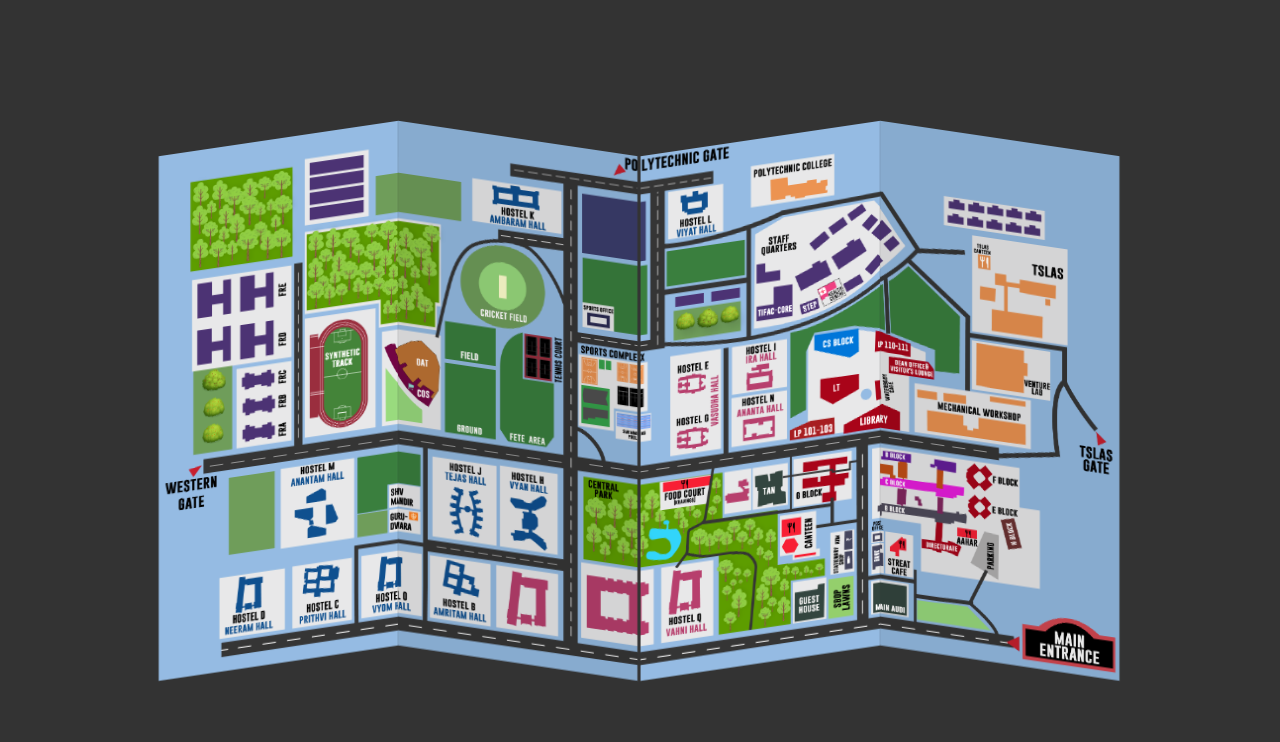
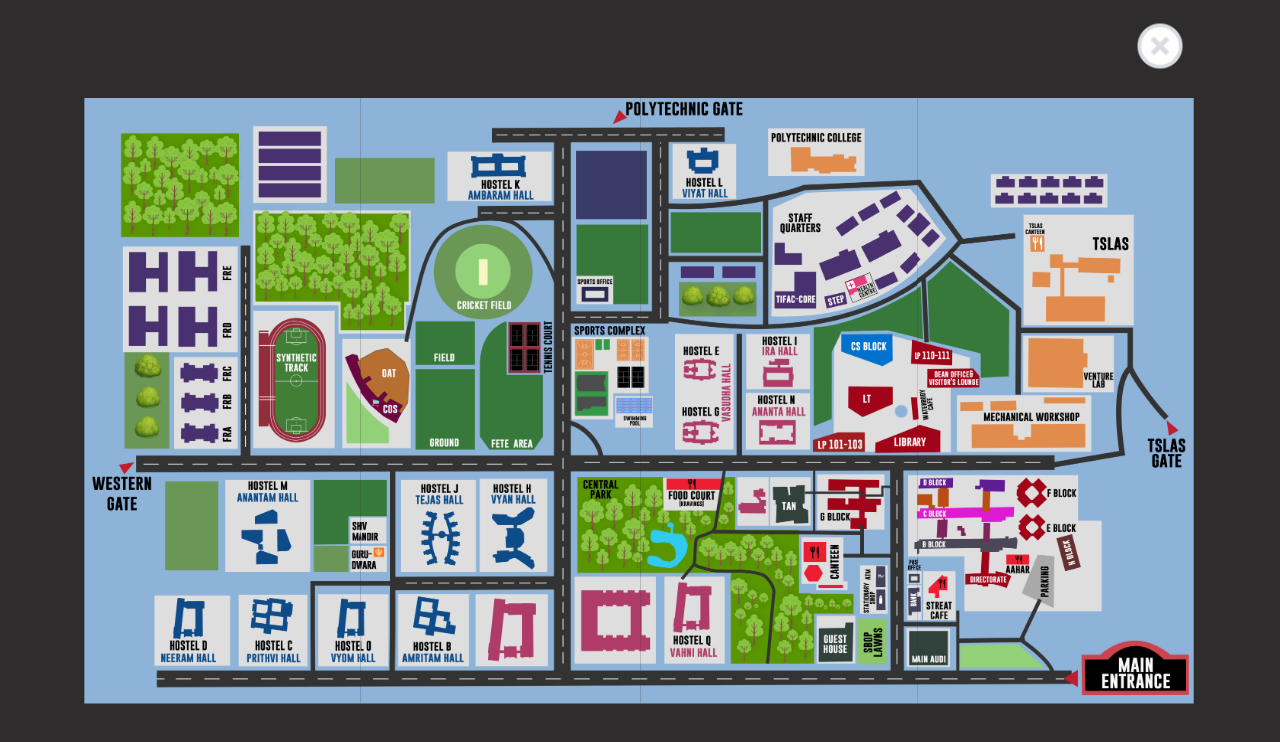
Before and after one commit to vishesh7124/map-animation, a plain HTML site: page index.html in a window 1280 px wide. Both pictures are taken after a click on the element 640 px from the left and 399 px from the top of the page. Drawn offline with Linux system fonts and the light colour scheme.

Commit message:
Added close and hovering functionality

```diff
--- a/index.html
+++ b/index.html
@@ -8,11 +8,17 @@
 
 </head>
 <body>
+
     <div class="card" id="card">
         <div class="fold"></div>
         <div class="fold"></div>
         <div class="fold"></div>
-        <div class="fold"></div>
+        <div class="fold">
+
+        </div>
+    </div>
+    <div class="closeMap" id="closeMap">
+        <img src="./delete.png" alt="">
     </div>
     <!-- <p>Click on Map to Navigate</p> -->
 </body>
--- a/script.js
+++ b/script.js
@@ -1,27 +1,79 @@
-card = document.getElementById("card")
-folds = document.getElementsByClassName("fold")
-console.log(folds)
-
+const card = document.getElementById("card")
+const folds = document.getElementsByClassName("fold")
+const transformSkew =(fold,deg)=>{
+    fold.style.transform = `skewY(${deg}deg)`
+}
+const closeMap = document.getElementById("closeMap")
+var r = document.querySelector(':root');
+let zoom =0
 
 card.addEventListener("click",()=>{
+    zoom =1
     for (let i = 0; i < folds.length; i++) {
         if(i%2==0){
             card.style.transform ="scale(3.5)"
-            // transformSkew(folds[i],-15)
-            setTimeout(transformSkew(folds[i],0),500)
-            // setTimeout(transformSkew(folds[i],0),1500)
+            transformSkew(folds[i],0)
             folds[i].style.filter = "brightness(1)"
         }
         else {
-            // transformSkew(folds[i],15)
-            setTimeout(transformSkew(folds[i],0),500)
-            // setTime      out(transformSkew(folds[i],0),1500)
+            transformSkew(folds[i],0)
             folds[i].style.filter = "brightness(1)"
         }
     }
+    r.style.setProperty('--bcolor', 'transparent');
+    setTimeout(() => {
+        closeMap.style.display = "block"
+
+    }, 500);
+})
+card.addEventListener("mouseenter",()=>{
+    if(!zoom){
+        r.style.setProperty('--bcolor', 'white');
+        card.style.transform = "scale(1.2)"
+    }
 })
 
-const transformSkew =(fold,deg)=>{
-    fold.style.transform = `skewY(${deg})`
-    console.log(deg)
-}
+card.addEventListener("mouseleave",()=>{
+    r.style.setProperty('--bcolor', 'transparent');
+    if(!zoom){
+        card.style.transform = "scale(1)"
+
+    }
+})
+
+document.body.addEventListener("keydown", (e)=>{
+    if(e.key=="Escape"){
+        zoom=0
+        for (let i = 0; i < folds.length; i++) {
+            if(i%2==0){
+                card.style.transform ="scale(1)"
+                transformSkew(folds[i],-45)
+                folds[i].style.filter = "brightness(1.25)"
+            }
+            else {
+                transformSkew(folds[i],45)
+                folds[i].style.filter = "brightness(0.75)"
+            }
+        }
+        closeMap.style.display = "none"
+    }
+
+})
+
+closeMap.addEventListener("click",()=>{
+    for (let i = 0; i < folds.length; i++) {
+        if(i%2==0){
+            card.style.transform ="scale(1)"
+            transformSkew(folds[i],-45)
+            folds[i].style.filter = "brightness(1.25)"
+        }
+        else {
+            transformSkew(folds[i],45)
+            folds[i].style.filter = "brightness(0.75)"
+        }
+    }
+    setTimeout(() => {
+        zoom =0
+    }, 500);
+    closeMap.style.display = "none"
+})
--- a/style.css
+++ b/style.css
@@ -1,103 +1,134 @@
-*{
+:root {
+  --bcolor: transparent;
+}
+
+* {
   margin: 0;
   padding: 0;
   box-sizing: border-box;
 }
 
-body{
-    background: #333;
+body {
+  background: rgb(46, 44, 44);
   display: flex;
   justify-content: center;
   align-items: center;
   height: 100vh;
-    /* animation: name duration timing-function delay iteration-count direction fill-mode; */
-    /* animation: crunch 4s  ease-in-out infinite;   */
+  /* transition: all 450ms ease-in-out; */
 }
 
-/* body:hover{
-    transition: scale 4s  ease-out ;
-    transform: scale(1.5);
-    } */
-
-    @keyframes crunch{
-        50%{
-            transform: scale(0.6);
-        }
+.closeMap {
+  display: none;
+  height: 60px;
+  width: 60px;
+  position: absolute;
+  top: 2%;
+  right: 7%;
+  cursor: pointer;
+  transition: all 1s ease-in;
 }
 
-.card{
+.closeMap img {
+  height: 100%;
+  width: 100%;
+  transition: all 1s ease-in;
+}
+
+.card {
   display: flex;
   width: 24.8vw;
   height: 13.5vw;
-    transition: all 4s ease-in-out;
+  transition: all 450ms ease-in-out;
   cursor: pointer;
 }
 
-.fold{
+.fold {
   flex: 1;
   background: url(./Map_draft@4x.png);
   background-size: cover;
-
-    transition: all 4s ease-in-out;
-    /* animation:  4s 1s ease-in-out infinite; */
+  box-sizing: border-box;
+  transition: all 450ms ease-in-out;
 }
 
-.fold-transition{
-    transition: all 4s ease-in-out;
-}
-
-
-
-.fold:nth-child(1){
+.fold:nth-child(1) {
   background-position: 0%;
   transform: skewY(-45deg);
   filter: brightness(1.25);
 }
-.fold:nth-child(2){
+.fold:nth-child(1)::before {
+  content: "";
+  position: absolute;
+  height: 207px;
+  width: 95px;
+  left: -2px;
+  right: 0;
+  bottom: -2px;
+  z-index: -1;
+  border: var(--bcolor) solid;
+  border-right: 0 !important;
+  border-radius: 5px;
+  border-top-right-radius: 0px;
+  border-bottom-right-radius: 0px;
+}
+
+.fold:nth-child(2) {
   background-position: 33.4%;
   transform: skewY(45deg);
   filter: brightness(0.75);
 }
-.fold:nth-child(3){
+
+.fold:nth-child(2)::before {
+  content: "";
+  position: absolute;
+  height: 207px;
+  width: 95px;
+  left: 0px;
+  right: 0;
+  bottom: -2px;
+  z-index: -1;
+  border: var(--bcolor) solid;
+  border-right: 0 !important;
+  border-left: 0 !important;
+}
+
+.fold:nth-child(3) {
   background-position: 66.6%;
   transform: skewY(-45deg);
   filter: brightness(1.25);
 }
-.fold:nth-child(4){
+
+.fold:nth-child(3)::before {
+  content: "";
+  position: absolute;
+  height: 207px;
+  width: 95px;
+  left: 0px;
+  right: 0;
+  bottom: -2px;
+  z-index: -1;
+  border: var(--bcolor) solid;
+  border-right: 0 !important;
+  border-left: 0 !important;
+}
+
+.fold:nth-child(4) {
   background-position: 100%;
   transform: skewY(45deg);
   filter: brightness(0.75);
 }
 
-.fold:nth-child(odd){
-    animation-name: odd-fold ;
+.fold:nth-child(4)::before {
+  content: "";
+  position: absolute;
+  height: 207px;
+  width: 95px;
+  left: 0px;
+  right: 0;
+  bottom: -2px;
+  z-index: -1;
+  border: var(--bcolor) solid;
+  border-left: 0 !important;
+  border-radius: 5px;
+  border-top-left-radius: 0;
+  border-bottom-left-radius: 0;
 }
-/* .fold:hover{
-    transform: skewY(-15deg);
-    filter: brightness(1.25);
-} */
-
-@keyframes odd-fold{
-    50%{
-        transform: skewY(-15deg);
-        filter: brightness(1.25);
-    }
-    100%{
-        transform: skewY(0deg);
-        filter: brightness(1);
-    }
-}
-.fold:nth-child(even){
-    animation-name: even-fold ;
-}
-
-@keyframes even-fold{
-    50%{
-        transform: skewY(   15deg);
-        filter: brightness(0.75);
-    }
-    100%{
-        transform: skewY(0deg);
-        filter: brightness(1);
-    }
-}
```
Also changed, not shown: delete.png (added), 1 other file. Lines whose indentation alone changed are shown as unchanged.
